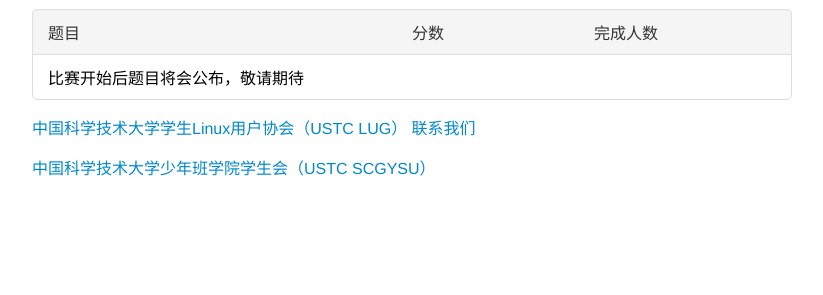
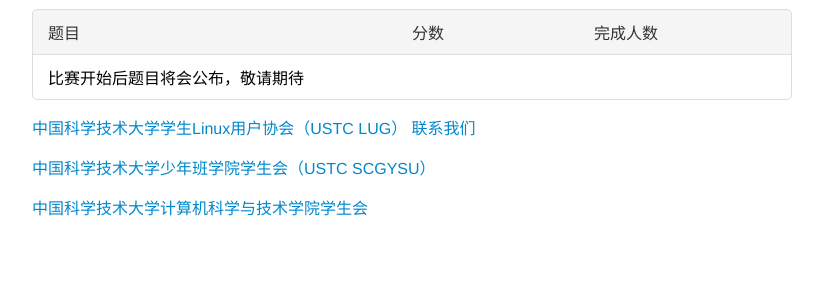
Before and after one commit to ustclug/hackergame2017, a Django app: page / in a window 1280 px wide. Shown: the part 505-800 px from the top of the page, without its empty margins (228-1051 px from the left). Run offline with Django 3.2, Linux system fonts and the light colour scheme.

Commit message:
add supporter

```diff
--- a/hackergame/templates/hackergame/hub.html
+++ b/hackergame/templates/hackergame/hub.html
@@ -28,4 +28,5 @@
     </ul>
     <p><a href="http://lug.ustc.edu.cn/">中国科学技术大学学生Linux用户协会（USTC LUG）</a> <a href="mailto:lug@ustc.edu.cn">联系我们</a></p>
     <p><a href="http://ourscgy.ustc.edu.cn/">中国科学技术大学少年班学院学生会（USTC SCGYSU）</a></p>
+    <p><a href="#">中国科学技术大学计算机科学与技术学院学生会</a></p>
 {% endblock %}
```
